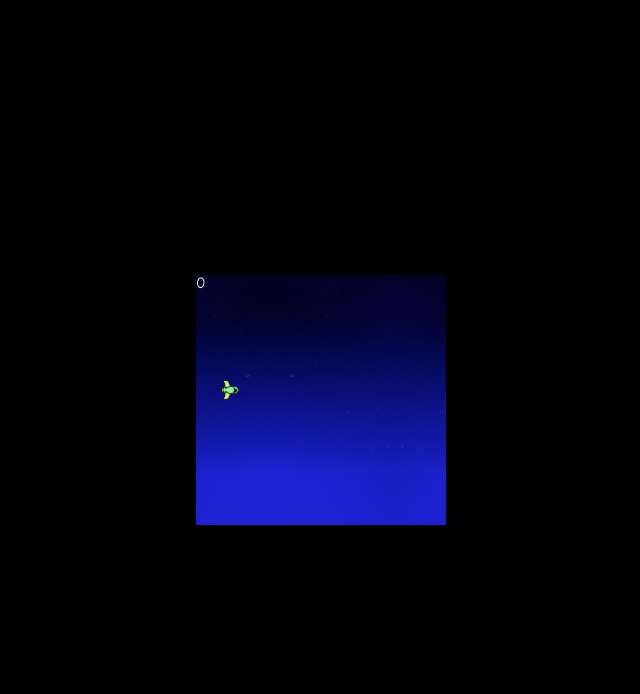
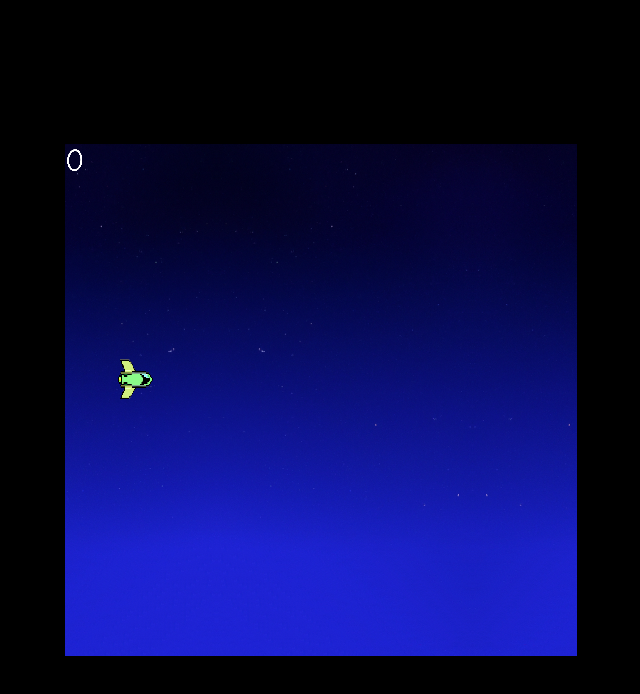
Before and after one commit to Alex8734/RRH_Minigames, a plain HTML site: page SpaceShooter/index.html in a window 1280 px wide. Shown: the whole page, without its empty margins (319-959 px from the left). Drawn offline with Linux system fonts and the light colour scheme; animation ran at ten frames a second.

Commit message:
fixed ratio problems

```diff
--- a/SpaceShooter/scripts/main.js
+++ b/SpaceShooter/scripts/main.js
@@ -3,8 +3,11 @@ import {Meteor} from "./meteor.js";
 
 export const canvas = document.getElementById("canvas");
 export const ctx = canvas.getContext("2d");
-canvas.height = 250;
-canvas.width = 250;
+canvas.height = 5000;
+canvas.width = 5000;
+
+console.log(canvas.width);
+console.log(canvas.height);
 
 let bg1 = new Image();
 bg1.src = "./images/background.png";
@@ -66,7 +69,7 @@ function gameLoop() {
         ctx.font = `${canvas.width / 16}px Comic Sans MS`;
         ctx.fillStyle = "white";
         ctx.textAlign = "center";
-        ctx.fillText(`Your score was: ${score}`, canvas.width/2, canvas.height/2 + 40);
+        ctx.fillText(`Your score was: ${score}`, canvas.width/2, canvas.height/2 + canvas.width / 12.5);
         ctx.restore();
     }
 
@@ -90,14 +93,14 @@ function drawMeteoritesAndMove(deltatime, timeMultiplier)
         metorites[i].fall(deltatime, timeMultiplier);
         metorites[i].draw();
 
-        if (metorites[i].pos.x < -50)
+        if (metorites[i].pos.x < -canvas.width/10)
         {
             cnt++;
             score++;
         }
     }
 
-    metorites.splice(0, cnt );
+    metorites.splice(0, cnt);
 }
 
 function DrawAndMoveBackground()
--- a/SpaceShooter/style.css
+++ b/SpaceShooter/style.css
@@ -17,4 +17,6 @@ body {
 #canvas {
     background-color: grey;
     aspect-ratio: 4/4;
+    height: 40%;
+    width: 40%;
 }
```
